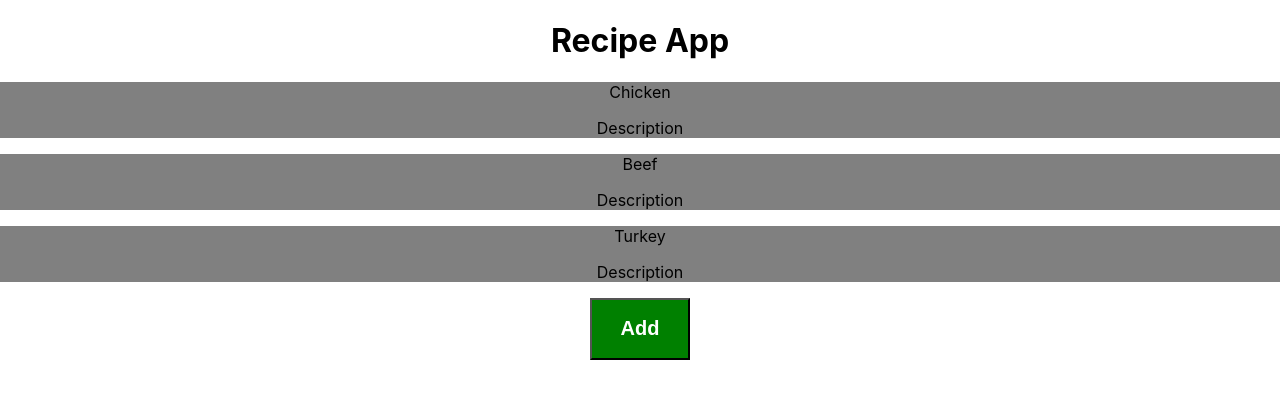
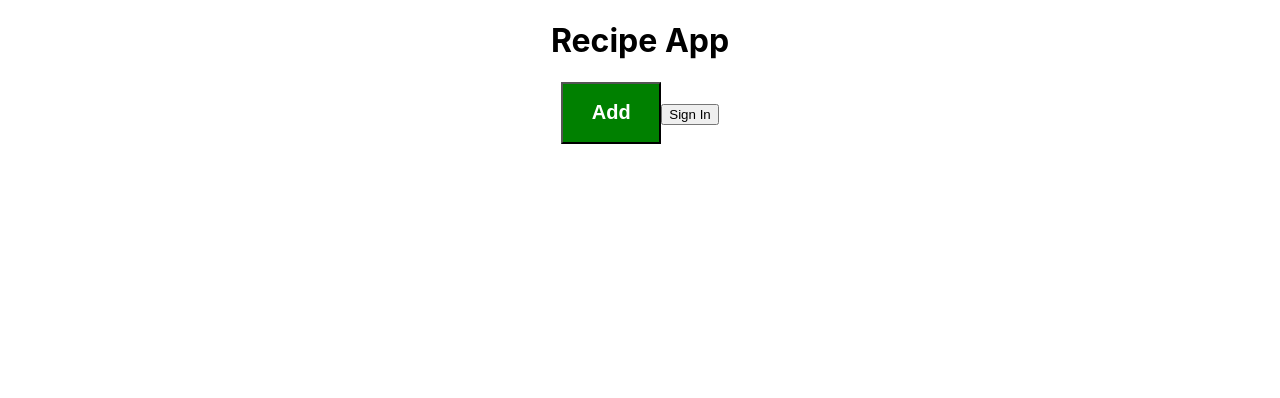
Before and after one commit to zach-habib/Biteful, a React (Create React App) app: page / in a window 1280 px wide. Shown: the top 398 px of the page. Built offline with nearby package versions, Linux system fonts and the light colour scheme.

Commit message:
firebase auth:

```diff
--- a/src/App.js
+++ b/src/App.js
@@ -3,6 +3,7 @@ import './App.css';
 import RecipeView from "./components/RecipeView"
 import AddButton from './components/AddButton'
 import { initializeApp } from "firebase/app";
+import { getAuth, signInWithRedirect, getRedirectResult, GoogleAuthProvider } from 'firebase/auth';
 
 const firebaseConfig = {
   apiKey: "AIzaSyDAQyMXDa-HVItPIQQjGT5qZu9GxBnhy8E",
@@ -14,18 +15,46 @@ const firebaseConfig = {
   measurementId: "G-8EX0CTJH0B"
 };
 
-// Initialize Firebase
 const app = initializeApp(firebaseConfig);
+const auth = getAuth();
+const provider = new GoogleAuthProvider();
+let user = auth.currentUser;
+
+getRedirectResult(auth)
+  .then((result) => {
+    // This gives you a Google Access Token. You can use it to access Google APIs.
+    const credential = GoogleAuthProvider.credentialFromResult(result);
+    const token = credential.accessToken;
+
+    // The signed-in user info.
+    // TODO: Sync user with react state
+    user = result.user;
+  }).catch((error) => {
+    // Handle Errors here.
+    const errorCode = error.code;
+    const errorMessage = error.message;
+    // The email of the user's account used.
+    const email = error.email;
+    // The AuthCredential type that was used.
+    const credential = GoogleAuthProvider.credentialFromError(error);
+    // ...
+  });
+
+function SignIn() {
+  signInWithRedirect(auth, provider)
+}
 
 function App() {
+
   return (
     <div className="App">
       <h1>Recipe App</h1>
-
-      <RecipeView />
+      {/* <RecipeView /> */}
       <Link to="/create">
         <AddButton />
       </Link>
+      {user ? <RecipeView /> : <button onClick={SignIn}>Sign In</button>}
+
     </div>
   );
 }
```
